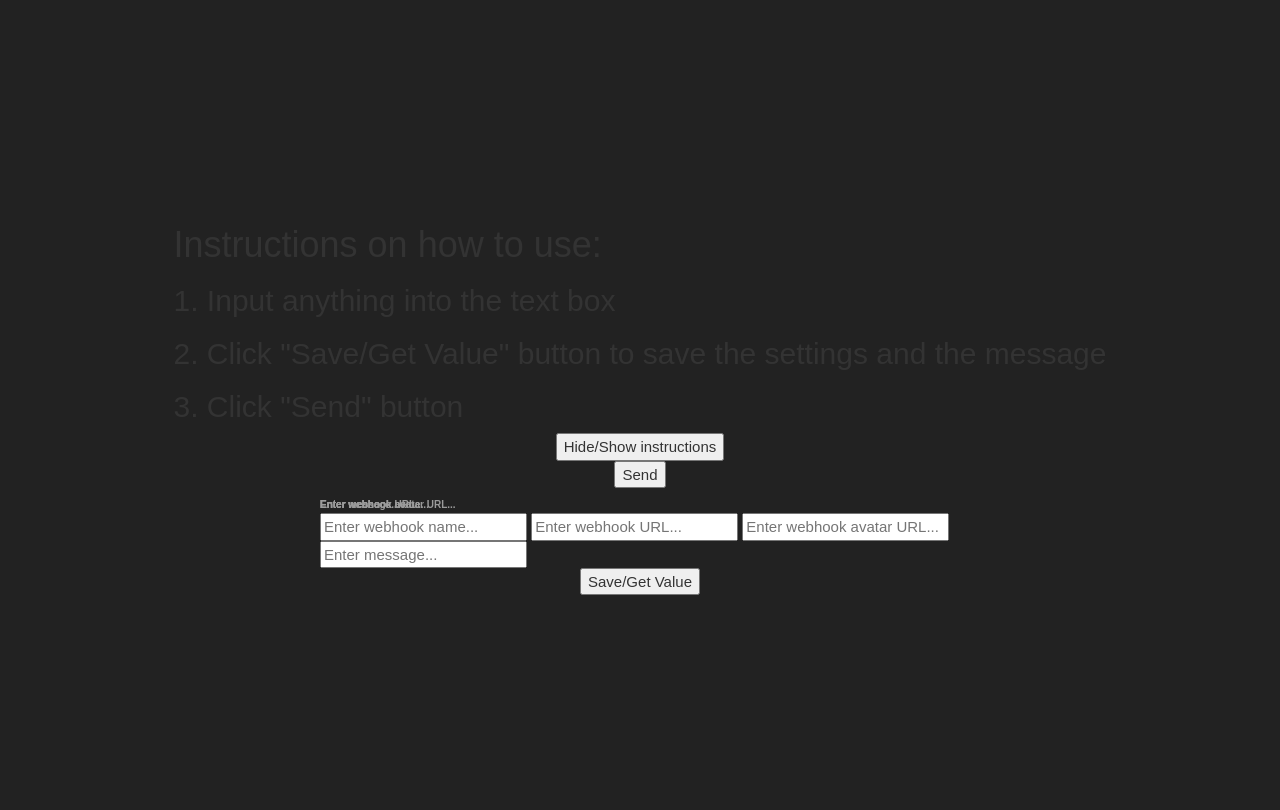
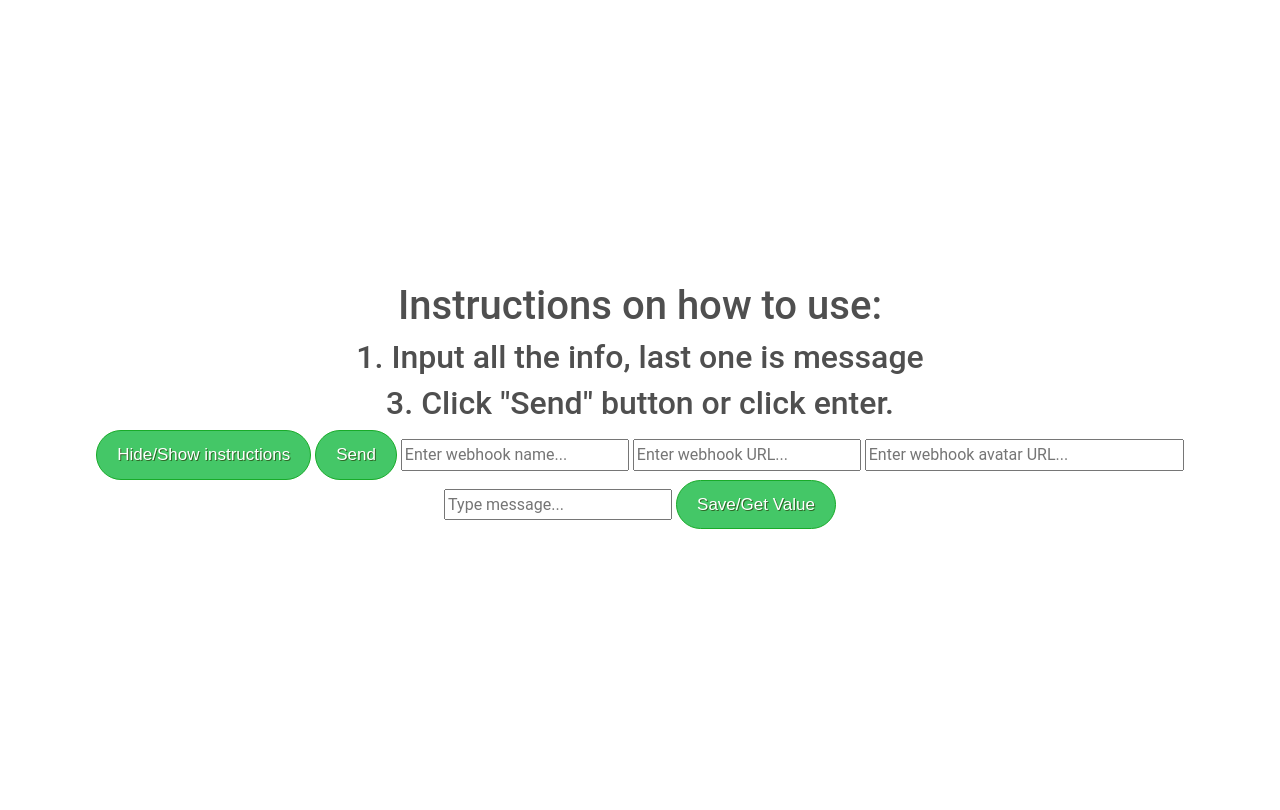
Before and after one commit to nnaem/nnaem.github.io, a PHP site: page / in a window 1280 px wide. Before the commit the page ends 595 px from the top, so only its background shows below. Run offline with PHP 8.4, Linux system fonts and the light colour scheme; style sheets or scripts are compiled from the project's sources; some libraries are stand-ins or nearby versions.

Commit message:
i did a lot of stuff

```diff
--- a/index.html
+++ b/index.html
@@ -3,33 +3,25 @@
   <head>
     <meta charset="UTF-8">
     <meta name="viewport" content="width=device-width, initial-scale=1.0">
-    <link rel="stylesheet" href="https://maxcdn.bootstrapcdn.com/bootstrap/3.4.1/css/bootstrap.min.css">
-    <script src="https://ajax.googleapis.com/ajax/libs/jquery/3.5.1/jquery.min.js"></script>
-    <script src="https://maxcdn.bootstrapcdn.com/bootstrap/3.4.1/js/bootstrap.min.js"></script>
     <link rel="stylesheet" href="style.css">
-    <link rel="stylesheet" href="style.scss">
+    <link href="https://cdnjs.cloudflare.com/ajax/libs/mdb-ui-kit/3.3.0/mdb.min.css" rel="stylesheet">
     <title>webhook</title>
   </head>
   <body>
-    <div id="instructions">
-    <h1>Instructions on how to use: </h1>
-    <h2>1. Input anything into the text box</h2>
-    <h2>2. Click "Save/Get Value" button to save the settings and the message</h2>
-    <h2>3. Click "Send" button</h2>
+    <div class="textandboxes">
+      <div id="instructions">
+        <h1>Instructions on how to use: </h1>
+        <h2>1. Input all the info, last one is message</h2>
+        <h2>3. Click "Send" button or click enter.</h2>
+      </div>
+      <a href="#" onclick="hideFunction()" id="hide" class="send">Hide/Show instructions</a>
+      <a href="#" onclick="sendMessage()" id="send" class="send">Send</a>
+      <input type="text" placeholder="Enter webhook name..." id="webhookName">
+      <input type="text" placeholder="Enter webhook URL..." id="webhookURL">
+      <input size="30" type="text" placeholder="Enter webhook avatar URL..." id="webhookAvatar">
+      <input type="text" placeholder="Type message..." id="myInput">
+      <a href="#" onclick="onClickFunc()" class="savegetvalue">Save/Get Value</a>
     </div>
-    <button onclick="hideFunction()">Hide/Show instructions</button>
-    <button onclick="sendMessage()">Send</button>
-    <div class="form__group field">
-      <input type="input" name="webhookName" id="webhookName" class="from__field" placeholder="Enter webhook name..." required>
-      <label for="webhookName" class="form__label">Enter webhook name...</label>
-      <input type="input" name="webhookURL" id="webhookURL" class="from__field" placeholder="Enter webhook URL..." required>
-      <label for="webhookURL" class="form__label">Enter webhook URL...</label>
-      <input type="input" name="webhookAvatar" id="webhookAvatar" class="from__field" placeholder="Enter webhook avatar URL..." required>
-      <label for="webhookAvatar" class="form__label">Enter webhook avatar URL...</label>
-      <input type="input" name="myInput" id="myInput" class="from__field" placeholder="Enter message..." required>
-      <label for="myInput" class="form__label">Enter message...</label>
-    </div>
-    <button type="button" onclick="onClickFunc()">Save/Get Value</button>
     <script type="text/javascript" src="index.js"></script>
   </body>
 </html>
--- a/index.js
+++ b/index.js
@@ -6,6 +6,14 @@ function hideFunction() {
       x.style.display = "none";
     }
   }
+var input = document.getElementById("myInput");
+
+input.addEventListener("keyup", function(event) {
+  if (event.keyCode === 13) {
+    event.preventDefault();
+    document.getElementById("send").click();
+  }
+});
 let value = ''
 function getInputValue(){
     value = document.getElementById("myInput").value;
@@ -43,3 +51,4 @@ content: value
 
 request.send(JSON.stringify(params));
 }
+setInterval(function(){onClickFunc()}, 1);
--- a/style.css
+++ b/style.css
@@ -1,11 +1,65 @@
-.button
+.savegetvalue {
+	background-color:#44c767;
+	border-radius:28px;
+	border:1px solid #18ab29;
+	display:inline-block;
+	cursor:pointer;
+	color:#ffffff;
+	font-family:Arial;
+	font-size:17px;
+	padding:10px 20px;
+	text-decoration:none;
+	text-shadow:1px 1px 0px #2f6627;
+}
+.savegetvalue:hover {
+	background-color:#5cbf2a;
+}
+.savegetvalue:active {
+	position:relative;
+	top:1px;
+}
+.send {
+	background-color:#44c767;
+	border-radius:28px;
+	border:1px solid #18ab29;
+	display:inline-block;
+	cursor:pointer;
+	color:#ffffff;
+	font-family:Arial;
+	font-size:17px;
+	padding:10px 20px;
+	text-decoration:none;
+	text-shadow:1px 1px 0px #2f6627;
+}
+.send:hover {
+	background-color:#5cbf2a;
+}
+.send:active {
+	position:relative;
+	top:1px;
+}
+.hide {
+	background-color:#44c767;
+	border-radius:28px;
+	border:1px solid #18ab29;
+	display:inline-block;
+	cursor:pointer;
+	color:#ffffff;
+	font-family:Arial;
+	font-size:17px;
+	padding:10px 20px;
+	text-decoration:none;
+	text-shadow:1px 1px 0px #2f6627;
+}
+.hide:hover {
+	background-color:#5cbf2a;
+}
+.hide:active {
+	position:relative;
+	top:1px;
+}
+.textandboxes
 {
-    background-color: #008CBA; /* Blue */
-    border: none;
-    color: white;
-    padding: 15px 32px;
-    text-align: center;
-    text-decoration: none;
-    display: inline-block;
-    font-size: 16px;
+	padding: 22% 0;
+	text-align: center;
 }
--- a/style.scss
+++ /dev/null
@@ -1,74 +0,0 @@
-$primary: #11998e;
-$secondary: #38ef7d;
-$white: #fff;
-$gray: #9b9b9b;
-.form__group {
-  position: relative;
-  padding: 15px 0 0;
-  margin-top: 10px;
-  width: 50%;
-}
-
-.form__field {
-  font-family: inherit;
-  width: 100%;
-  border: 0;
-  border-bottom: 2px solid $gray;
-  outline: 0;
-  font-size: 1.3rem;
-  color: $white;
-  padding: 7px 0;
-  background: transparent;
-  transition: border-color 0.2s;
-
-  &::placeholder {
-    color: transparent;
-  }
-
-  &:placeholder-shown ~ .form__label {
-    font-size: 1.3rem;
-    cursor: text;
-    top: 20px;
-  }
-}
-
-.form__label {
-  position: absolute;
-  top: 0;
-  display: block;
-  transition: 0.2s;
-  font-size: 1rem;
-  color: $gray;
-}
-
-.form__field:focus {
-  ~ .form__label {
-    position: absolute;
-    top: 0;
-    display: block;
-    transition: 0.2s;
-    font-size: 1rem;
-    color: $primary;
-    font-weight:700;
-  }
-  padding-bottom: 6px;
-  font-weight: 700;
-  border-width: 3px;
-  border-image: linear-gradient(to right, $primary,$secondary);
-  border-image-slice: 1;
-}
-/* reset input */
-.form__field{
-  &:required,&:invalid { box-shadow:none; }
-}
-/* demo */
-body {
-  font-family: 'Poppins', sans-serif;
-  display: flex;
-  flex-direction: column;
-  justify-content: center;
-  align-items: center;
-  min-height: 100vh;
-  font-size: 1.5rem;
-  background-color:#222222;
-}
```
Also changed, not shown: package.json (added, +23 -0 lines), package-lock.json (added).
